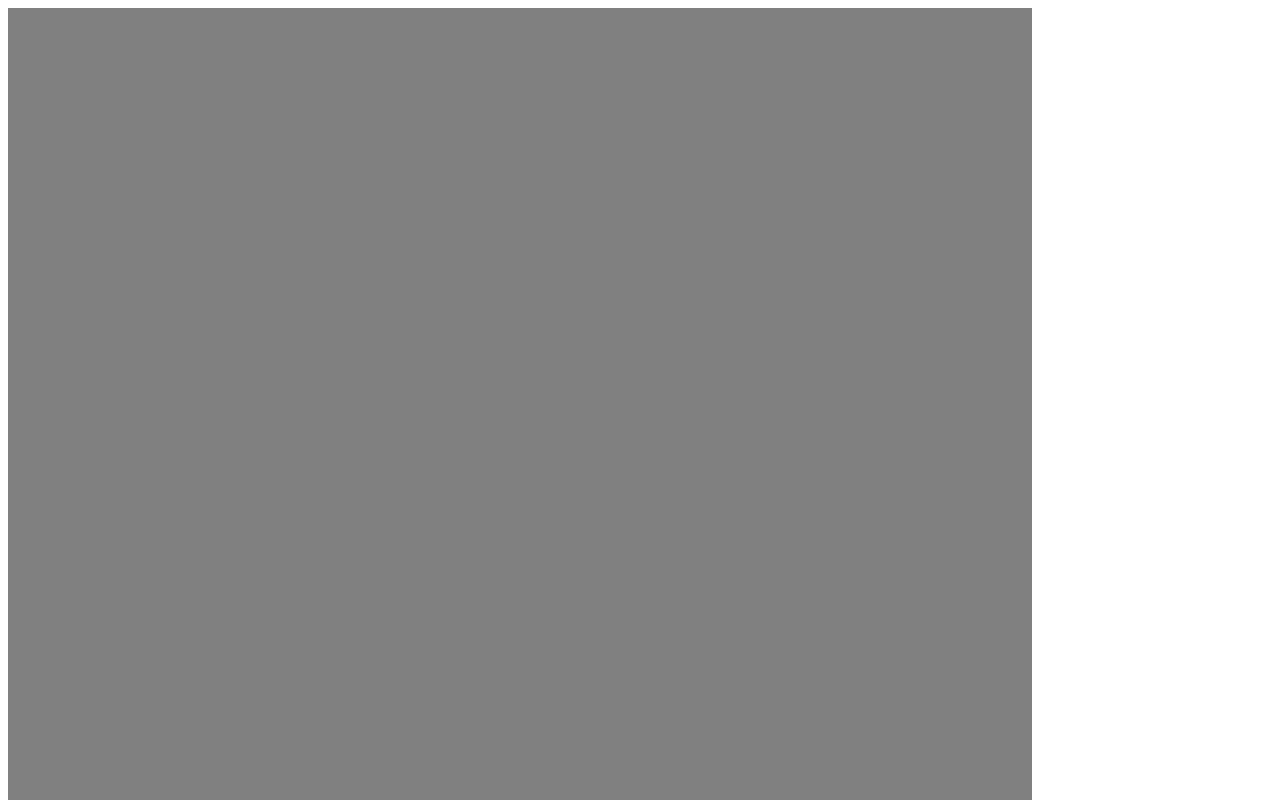
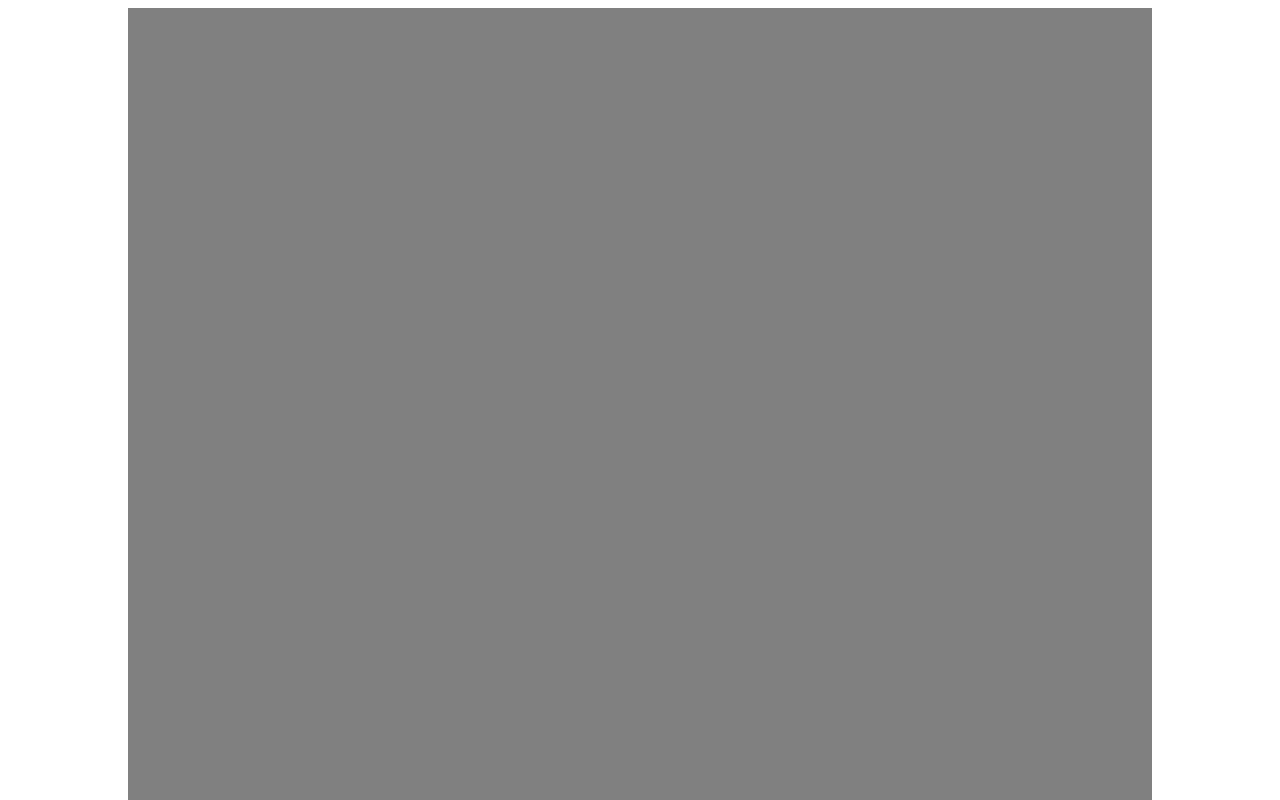
Before and after one commit to EricCheungHK/EricCheungHK.github.io, a plain HTML site: page index.html in a window 1280 px wide. Shown: the top 800 px of the page. Drawn offline with Linux system fonts and the light colour scheme.

Commit message:
Update index.html

```diff
--- a/index.html
+++ b/index.html
@@ -8,8 +8,8 @@
     <title>Eric Chueng</title>
 </head>
 <body>
-    <div style="margin-left:auto; margin-right:auto;">
-    <div style="width:1024px; height:1920px; background-color:grey;">
+    <div>
+    <div id="a4Paper" style="width:1024px; height:1920px; background-color:grey;margin-left:auto; margin-right:auto;">
 
     </div>
     </div>
```
